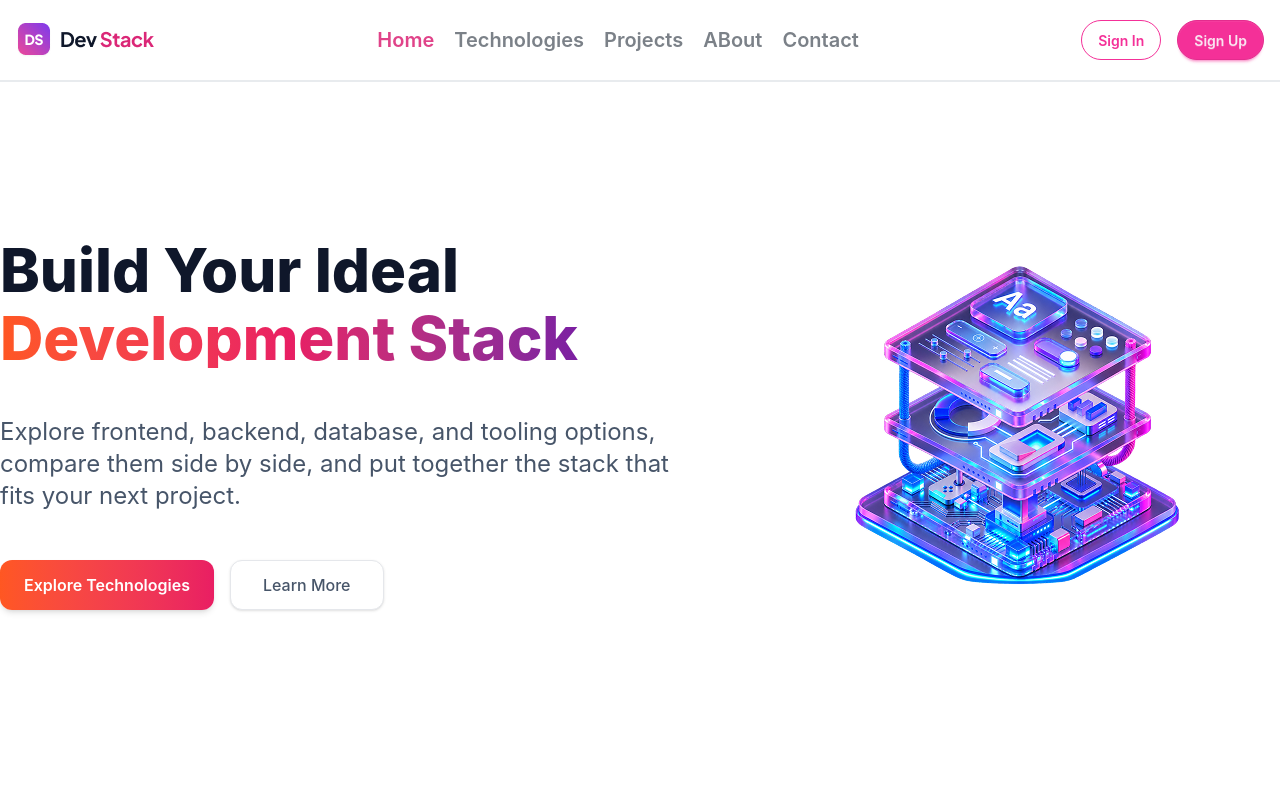
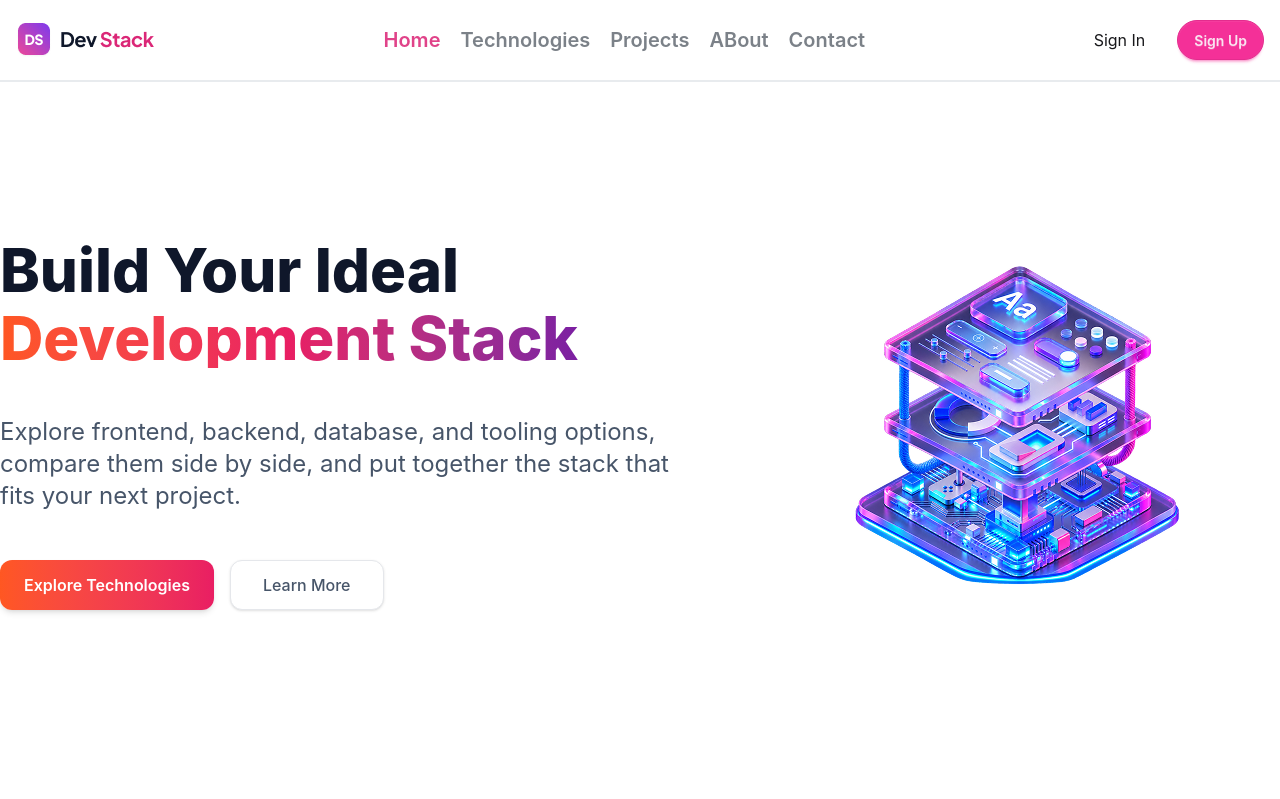
Before and after one commit to mahzamincodes/PH-B14-A05-dev-stack, a React (Vite) app: page / in a window 1280 px wide. Shown: the top 799 px of the page. Built offline with nearby package versions, Linux system fonts and the light colour scheme.

Commit message:
Add navbar

```diff
--- a/src/components/Navbar.jsx
+++ b/src/components/Navbar.jsx
@@ -1,9 +1,12 @@
 import Logo from "../assets/logo-text.png"
 import HamburgerImg from "../assets/hamburger.png"
+import { useState } from "react"
 
 
 const Navbar = () => {
     return (
+
+
 
     <nav className="sticky top-0 z-50 bg-white border-b-2 border-[#e8ebee] py-5 mb-5 px-4">
         <div className="container mx-auto flex justify-between items-center">
@@ -21,8 +24,9 @@ const Navbar = () => {
                 <li><a href="" className="text-[20px] font-semibold text-[#7b8188]">Contact</a></li>
             </ul>
 
-            <div className="flex items-center">
-                <button className="btn btn-outline btn-secondary rounded-4xl mr-4">Sign In</button>
+            <div className="flex items-center gap-8">
+                <button>Sign In</button>
+                {/* <button className="btn btn-outline btn-secondary rounded-4xl mr-4">Sign In</button> */}
                 <button className="btn btn-secondary rounded-4xl">Sign Up</button>
             </div>
         </div>
```
